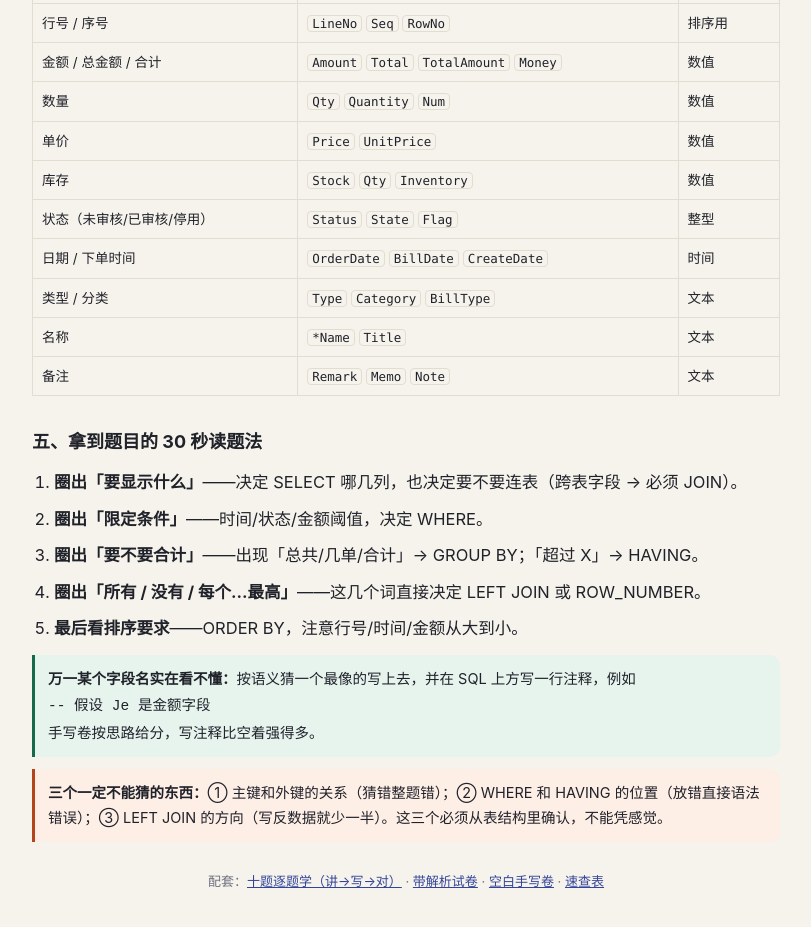
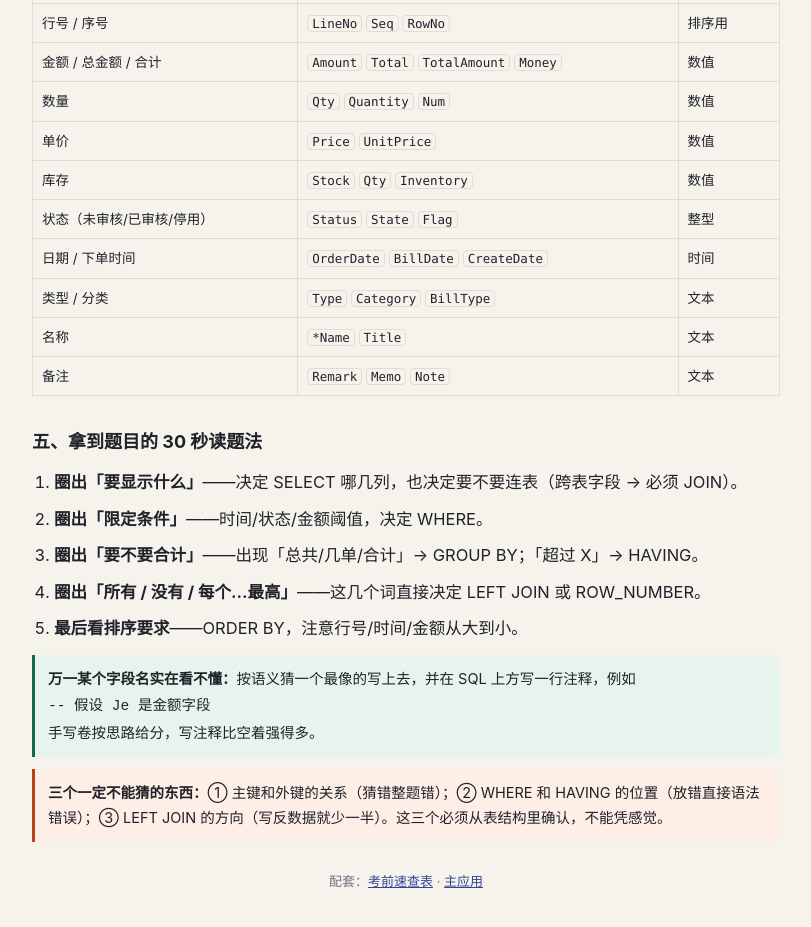
Before and after one commit to SwordNewNews/sql-sprint, a plain HTML site: page schema.html in a window 1280 px wide. Shown: the part 3526-4453 px from the top of the page, without its empty margins (234-1045 px from the left). Drawn offline with Linux system fonts and the light colour scheme.

Commit message:
update schema.html

```diff
--- a/schema.html
+++ b/schema.html
@@ -208,9 +208,7 @@
 
 <div class="warn"><b>三个一定不能猜的东西：</b>① 主键和外键的关系（猜错整题错）；② WHERE 和 HAVING 的位置（放错直接语法错误）；③ LEFT JOIN 的方向（写反数据就少一半）。这三个必须从表结构里确认，不能凭感觉。</div>
 
-<p class="foot">
-  配套：<a href="learn.html">十题逐题学（讲→写→对）</a> · <a href="exam.html">带解析试卷</a> · <a href="paper.html">空白手写卷</a> · <a href="study.html">速查表</a>
-</p>
+<p class="foot">配套：<a href="study.html">考前速查表</a> · <a href="app.html">主应用</a></p>
 
 </div>
 </body>
```
